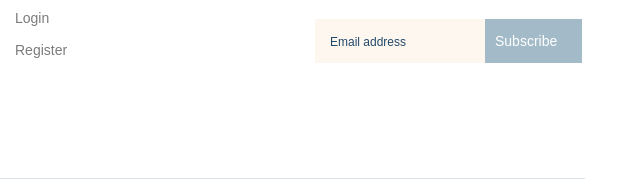
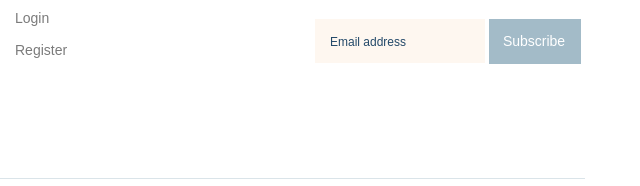
Before and after one commit to kosm-dev/Glee, a website: page app/index.html in a window 1280 px wide. Shown: the part 531-717 px from the top of the page, 640-1280 px from the left. Drawn offline with nearby package versions, Linux system fonts and the light colour scheme; files that its build step writes are made by us from their sources; files whose address does not match are found by name.

Commit message:
fix fonts

```diff
--- a/app/scss/_fonts.scss
+++ b/app/scss/_fonts.scss
@@ -1,6 +1,6 @@
 // Rubik
 @font-face{
-  font-family: 'Rubik-Regular', sans-serif;
+  font-family: 'Rubik-Regular';
   font-weight: 400;
   font-style: normal;
   src: local('Rubik-Regular'),
@@ -9,7 +9,7 @@
   font-display: swap;
 }
 @font-face{
-  font-family: 'Rubik-Medium', sans-serif;
+  font-family: 'Rubik-Medium';
   font-weight: 500;
   font-style: normal;
   src: local('Rubik-Medium'),
@@ -19,7 +19,7 @@
 }
 // DMSans
 @font-face{
-  font-family: 'DMSans-Regular', sans-serif;
+  font-family: 'DMSans-Regular';
   font-weight: 400;
   font-style: normal;
   src: local('DMSans-Regular'),
@@ -28,7 +28,7 @@
   font-display: swap;
 }
 @font-face{
-  font-family: 'DMSans-Medium', sans-serif;
+  font-family: 'DMSans-Medium';
   font-weight: 500;
   font-style: normal;
   src: local('DMSans-Medium'),
@@ -37,7 +37,7 @@
   font-display: swap;
 }
 @font-face{
-  font-family: 'DMSans-Bold', sans-serif;
+  font-family: 'DMSans-Bold';
   font-weight: 700;
   font-style: normal;
   src: local('DMSans-Bold'),
--- a/app/scss/style.scss
+++ b/app/scss/style.scss
@@ -135,7 +135,6 @@
     margin-bottom: 32px;
 	}
   &__form {
-    display: flex;
     @extend %dm-400;
 	}
   &__form-input {
@@ -152,11 +151,12 @@
     }
 	}
   &__form-btn {
-    padding: 0 25px 0 10px;
-    line-height: 0;
+    display: inline-block;
+    padding: 12px 16px 12px 14px;
     border: none;
     background-color: $back3;
     font-size: 14px;
+    line-height: 21px;
     color: $back4;
     cursor: pointer;
 	}
```
